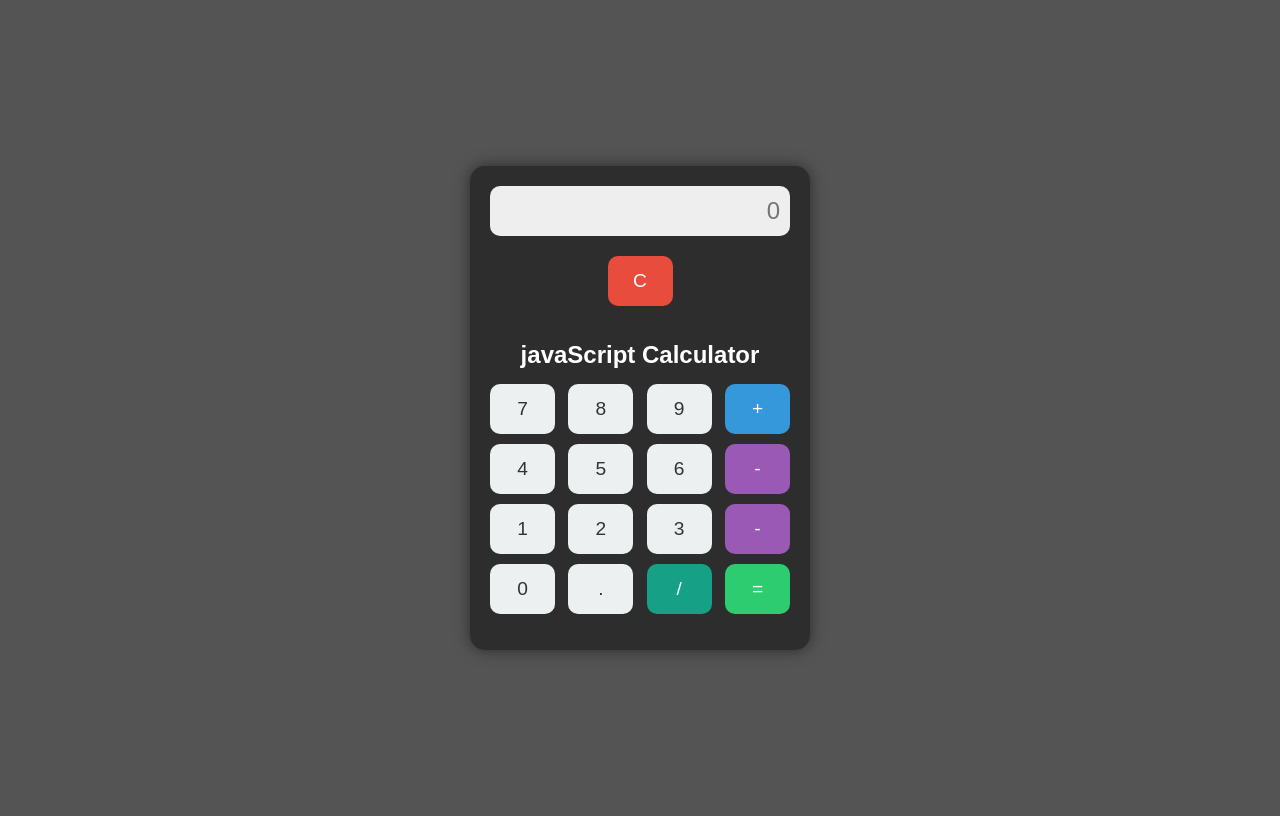
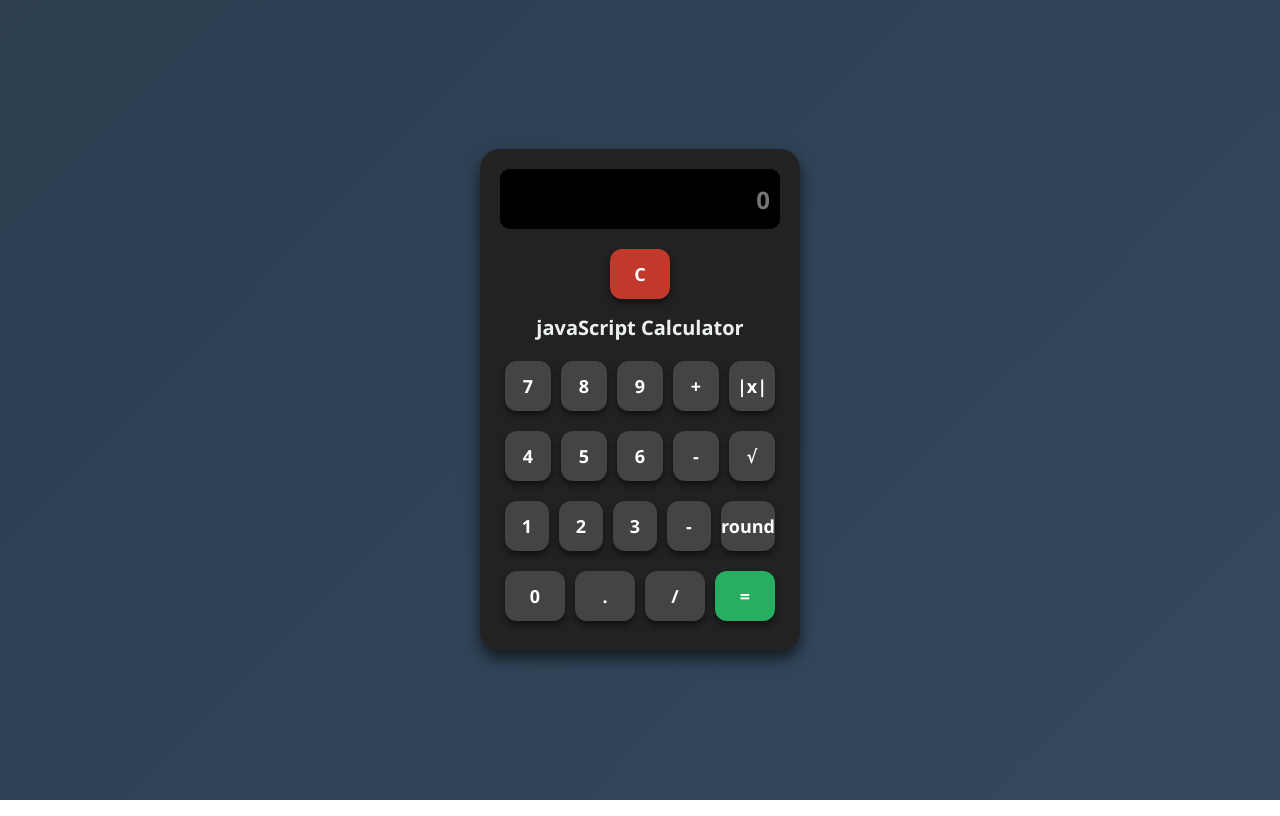
Before and after one commit to poriakavousi/javaScript-Calculator, a plain HTML site: page index.html in a window 1280 px wide. Drawn offline with Linux system fonts and the light colour scheme.

Commit message:
change style & math symbol

```diff
--- a/index.html
+++ b/index.html
@@ -11,31 +11,36 @@
             <div class="display">
                 <input type="text" placeholder="0" name="displayResuly" id="displayResuly">
             </div>
-            <input type="button" onclick="myFunction()" value="C" class="red">
+            <input type="button" onclick="reset()" value="C" class="red">
             <h2>javaScript Calculator</h2>
             <div class="row">
                 <input type="button" name="b7" value="7" onclick="addToCalucator(b7.value)">
                 <input type="button" name="b8" value="8" onclick="addToCalucator(b8.value)">
                 <input type="button" name="b9" value="9" onclick="addToCalucator(b9.value)">
                 <input type="button" name="addb" value="+" onclick="addToCalucator(addb.value)">
+                <input type="button" name="ABS" value="|x|" onclick="mathCalculator('abs')">
+
             </div>
             <div class="row">
                 <input type="button" name="b4" value="4" onclick="addToCalucator(b4.value)">
                 <input type="button" name="b5" value="5" onclick="addToCalucator(b5.value)">
                 <input type="button" name="b6" value="6"onclick="addToCalucator(b6.value)">
                 <input type="button" name="subb" value="-" onclick="addToCalucator(subb.value)">
+                <input type="button" name="sqrt" value="&radic;" onclick="mathCalculator('sqrt')">
             </div>
             <div class="row">
                 <input type="button" name="b1" value="1" onclick="addToCalucator(b1.value)">
                 <input type="button" name="b2" value="2" onclick="addToCalucator(b2.value)">
                 <input type="button" name="b3" value="3"onclick="addToCalucator(b3.value)">
                 <input type="button" name="mulb" value="-" onclick="addToCalucator(mulb.value)">
+                <input type="button" name="round" value="round" onclick="mathCalculator('round')">
+
             </div>
             <div class="row">
                 <input type="button" name="b0" value="0" onclick="addToCalucator(b0.value)">
                 <input type="button" name="potn" value="." onclick="addToCalucator(potn.value)">
                 <input type="button" name="divb" value="/" onclick="addToCalucator(divb.value)">
-                <input type="button" name="green" value="=" >
+                <input type="button" name="green" value="=" onclick="finilize()">
             </div>
         </form>
     </div>
--- a/script.js
+++ b/script.js
@@ -1,3 +1,14 @@
 function addToCalucator(value){
     document.getElementById("displayResuly").value+=value;
 }
+function finilize(){
+     document.getElementById("displayResuly").value = eval( document.getElementById("displayResuly").value);
+}
+function reset(){
+     document.getElementById("displayResuly").value = " ";
+}
+function mathCalculator(mathFunc){
+
+var val = document.getElementById("displayResuly").value;
+ document.getElementById("displayResuly").value = Math[mathFunc](val);
+}
--- a/style.css
+++ b/style.css
@@ -1,99 +1,105 @@
+/* ریست اولیه */
+* {
+  margin: 0;
+  padding: 0;
+  box-sizing: border-box;
+  font-family: "Segoe UI", Tahoma, Geneva, Verdana, sans-serif;
+}
+
+/* استایل پس‌زمینه کلی */
 body {
-      background: #555454;
+  background: linear-gradient(135deg, #2c3e50, #34495e);
   display: flex;
   justify-content: center;
   align-items: center;
   height: 100vh;
-      font-family: Arial, sans-serif;
 }
 
+/* کانتینر اصلی */
 .container {
-      background: #2e2d2d;
+  background: #222;
   padding: 20px;
-      border-radius: 15px;
-      box-shadow: 0 0 15px rgba(0,0,0,0.5);
-      text-align: center;
-      width: 300px;
+  border-radius: 20px;
+  box-shadow: 0px 8px 15px rgba(0, 0, 0, 0.6);
+  width: 320px;
 }
 
-    h2 {
-      color: #fff;
-      margin-bottom: 15px;
+/* فرم ماشین حساب */
+form {
+  display: flex;
+  flex-direction: column;
+  align-items: center;
 }
 
+/* نمایشگر */
 .display input {
   width: 100%;
-      height: 50px;
-      font-size: 1.5em;
+  height: 60px;
+  border: none;
+  outline: none;
   text-align: right;
-      border: none;
+  font-size: 24px;
+  font-weight: bold;
+  padding: 10px;
+  margin-bottom: 15px;
   border-radius: 10px;
-      margin-bottom: 20px;
-      padding: 10px;
-      background: #eee;
-      color: #333;
+  background: #000;
+  color: #0f0;
+  box-shadow: inset 0 4px 8px rgba(0, 0, 0, 0.7);
 }
 
+/* ردیف دکمه‌ها */
 .row {
   display: flex;
   justify-content: space-between;
-      margin-bottom: 10px;
+  width: 100%;
+  margin: 5px 0;
 }
 
+/* دکمه‌ها */
 input[type="button"] {
-      width: 65px;
+  width: 60px;
   height: 50px;
-      font-size: 1.2em;
+  margin: 5px;
   border: none;
-      border-radius: 10px;
+  border-radius: 12px;
+  font-size: 18px;
+  font-weight: bold;
   cursor: pointer;
-      transition: 0.2s;
+  transition: all 0.2s ease;
+  background: #444;
+  color: #fff;
+  box-shadow: 0px 4px 6px rgba(0, 0, 0, 0.5);
 }
 
+/* افکت هاور */
 input[type="button"]:hover {
-      opacity: 0.8;
+  background: #666;
+  transform: scale(1.05);
 }
 
-    .red {
-      background: #e74c3c;
+/* دکمه مساوی */
+input[name="green"] {
+  background: #27ae60;
   color: white;
-      margin-bottom: 15px;
-      width: 100%;
+}
+input[name="green"]:hover {
+  background: #2ecc71;
 }
 
-    .row input[value="+"] {
-      background: #3498db;
+/* دکمه پاک کردن */
+input.red {
+  background: #c0392b;
   color: white;
 }
-    .row input[value="-"] {
-      background: #9b59b6;
-      color: white;
-    }
-    .row input[value="*"],
-    .row input[value="x"] {
-      background: #f39c12;
-      color: white;
-    }
-    .row input[value="/"] {
-      background: #16a085;
-      color: white;
-    }
-    .row input[value="="] {
-      background: #2ecc71;
-      color: white;
+input.red:hover {
+  background: #e74c3c;
 }
 
-    .row input[value="0"],
-    .row input[value="1"],
-    .row input[value="2"],
-    .row input[value="3"],
-    .row input[value="4"],
-    .row input[value="5"],
-    .row input[value="6"],
-    .row input[value="7"],
-    .row input[value="8"],
-    .row input[value="9"],
-    .row input[value="."] {
-      background: #ecf0f1;
-      color: #333;
+/* تیتر */
+h2 {
+  color: #ecf0f1;
+  margin: 10px 0;
+  font-size: 20px;
+  text-align: center;
 }
```
Lines whose indentation alone changed are shown as unchanged.
